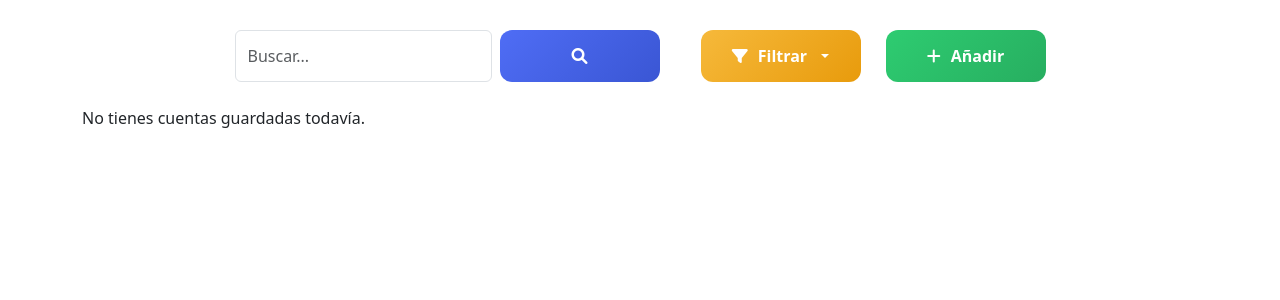
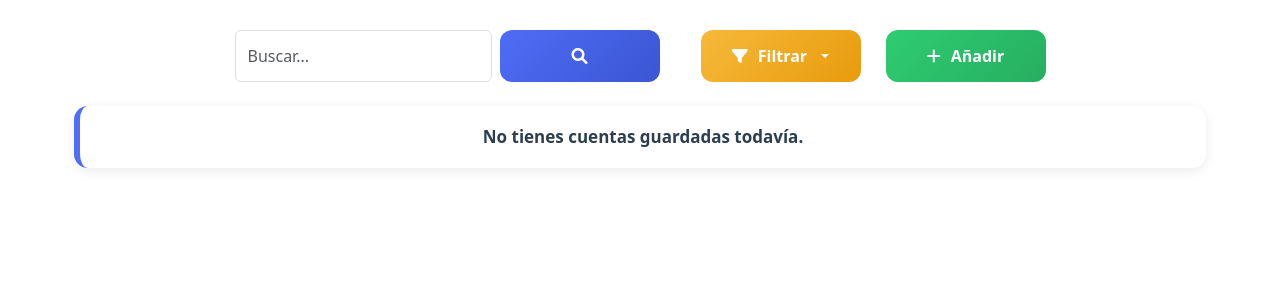
Before and after one commit to carizgil/PasswordManager, a Django app: page /login/principal/ in a window 1280 px wide. Shown: the part 47-347 px from the top of the page. Run offline with Django 5.2, Linux system fonts and the light colour scheme; the visitor is signed in with stand-in values (Sample User, id 1); data that the repository does not hold is empty.

Commit message:
Haciendo cambios arreglando cosas

```diff
--- a/theapp/static/css/estilo_principal.css
+++ b/theapp/static/css/estilo_principal.css
@@ -133,6 +133,22 @@ body {
     background: #c0392b;
 }
 
+.notienecuenta {
+    background: white;
+    border-radius: 14px;
+    padding: 18px 25px;
+    text-align: center;
+    font-size: 17px;
+    font-weight: 600;
+    color: #2c3e50;
+    box-shadow: 0 3px 12px rgba(0, 0, 0, 0.08);
+    margin: 40px auto;
+    width: fit-content;
+    max-width: 90%;
+    border-left: 6px solid #4f6df5;
+}
+
+
 
 /* Paginación */
 
--- a/theapp/templates/principal.html
+++ b/theapp/templates/principal.html
@@ -35,7 +35,7 @@
                     <li><a class="dropdown-item" href="{% url 'detallesperfil' %}"><i class="fas fa-user-edit"></i> Editar perfil</a></li>
                     <li><hr></li>
                     <li>
-                        <a class="dropdown-item text-danger" href="{% url 'eliminarcuenta' %}"
+                        <a class="dropdown-item text-danger" href="{% url 'eliminarusuario' %}"
                            onclick="return confirm('¿Estás seguro que quieres eliminar tu cuenta?')">
                             <i class="fas fa-user-minus"></i> Darse de baja
                         </a>
@@ -106,7 +106,7 @@
             </div>
             {% endfor %}
             {% else %}
-            <p>No tienes cuentas guardadas todavía.</p>
+            <p class = "notienecuenta">No tienes cuentas guardadas todavía.</p>
             {% endif %}
         </div>
 
--- a/theapp/urls.py
+++ b/theapp/urls.py
@@ -11,27 +11,7 @@ urlpatterns = [
     path('nuevacuenta/', views.nuevacuenta_view, name='nuevacuenta'),
     path('eliminarcuenta/<int:cuenta_id>/', views.eliminarcuenta_view, name='eliminarcuenta'),
     path('detallescuenta/<int:cuenta_id>/', views.detallescuenta_view, name='detallescuenta'),
-    path('eliminarcuenta', views.eliminarcuenta_view, name='eliminarcuenta'),
+    path('eliminarusuario', views.eliminarusuario_view, name='eliminarusuario'),
     path('detallesperfil', views.detallesperfil_view, name='detallesperfil'),
     path('verificartoken/', views.verificar_token_view, name='verificartoken'),
 ]
-
-# Flujo de recuperación de contraseña usando vistas genéricas de Django
-urlpatterns += [
-    path('password_reset/',
-         auth_views.PasswordResetView.as_view(template_name='recuperar/password_reset_form.html'),
-         name='password_reset'),
-
-    path('password_reset/done/',
-         auth_views.PasswordResetDoneView.as_view(template_name='recuperar/password_reset_done.html'),
-            name='password_reset_done'),
-
-    path('reset/<uidb64>/<token>/',
-         auth_views.PasswordResetConfirmView.as_view(template_name='recuperar/password_reset_confirm.html',
-            success_url=reverse_lazy('password_reset_complete') ),
-            name='password_reset_confirm'),
-
-    path('reset/done/',
-         auth_views.PasswordResetCompleteView.as_view(template_name='recuperar/password_reset_complete.html'),
-            name='password_reset_complete'),
-]
--- a/theapp/views.py
+++ b/theapp/views.py
@@ -5,7 +5,6 @@ from .forms import LoginForm, NuevoUsuarioForm, NuevaCuentaForm, DetallesCuentaF
 from django.contrib.auth import authenticate, login, logout
 from django.contrib.auth.models import User
 from .models import Cuenta
-from django.contrib.auth.decorators import login_required
 from django.core.paginator import Paginator
 from django.contrib.auth import update_session_auth_hash
 from django.core.mail import send_mail
@@ -130,7 +129,6 @@ def registro_view(request):
         return render(request, 'registro.html', {'form': form})
 
 # Vista principal que muestra las cuentas del usuario
-@login_required
 def principal_view(request):
     orden = request.GET.get('orden', 'antiguos')
     busqueda = request.GET.get('busqueda', '')
@@ -142,8 +140,6 @@ def principal_view(request):
             nombre_cuenta__icontains=busqueda
         ) | cuentas.filter(
             username__icontains=busqueda
-        ) | cuentas.filter(
-            url__icontains=busqueda
         )
 
     if orden == 'az':
@@ -167,7 +163,6 @@ def principal_view(request):
 
 
 # Vista para agregar una nueva cuenta
-@login_required
 def nuevacuenta_view(request):
     if request.method == 'POST':
         form = NuevaCuentaForm(request.POST, request.FILES)
@@ -188,13 +183,11 @@ def nuevacuenta_view(request):
     return render(request, 'nuevacuenta.html', {'form': form})
 
 # Vista para eliminar una cuenta
-@login_required
 def eliminarcuenta_view(request, cuenta_id):
     cuenta = Cuenta.objects.get(id=cuenta_id, usuario=request.user)
     cuenta.delete()
     return redirect('principal')
 
-@login_required
 def detallescuenta_view(request, cuenta_id):
     cuenta = Cuenta.objects.get(id=cuenta_id, usuario=request.user)
 
@@ -205,6 +198,7 @@ def detallescuenta_view(request, cuenta_id):
             cuenta.username = form.cleaned_data['username']
             cuenta.url = form.cleaned_data['url']
             cuenta.notas = form.cleaned_data['notas']
+            cuenta.password = form.cleaned_data['password']
 
             icon_data = form.cleaned_data.get('icon')
 
@@ -235,13 +229,12 @@ def detallescuenta_view(request, cuenta_id):
     return render(request, 'detallescuenta.html', {'form': form, 'cuenta': cuenta})
 
 # Vista para eliminar la cuenta del usuario
-def eliminarcuenta_view(request):
+def eliminarusuario_view(request):
     user = request.user
     user.delete()
     logout(request)
     return redirect('login')
 
-@login_required
 def detallesperfil_view(request):
     user = request.user
 
--- a/theproject/urls.py
+++ b/theproject/urls.py
@@ -19,6 +19,8 @@ from django.shortcuts import redirect
 from django.urls import include, path
 from django.conf import settings
 from django.conf.urls.static import static
+from django.urls import path, reverse_lazy
+from django.contrib.auth import views as auth_views
 
 
 urlpatterns = [
@@ -27,6 +29,26 @@ urlpatterns = [
     path('login/', include('theapp.urls')),
 ]
 
+# Flujo de recuperación de contraseña usando vistas genéricas de Django
+urlpatterns += [
+    path('password_reset/',
+         auth_views.PasswordResetView.as_view(template_name='recuperar/password_reset_form.html'),
+         name='password_reset'),
+
+    path('password_reset/done/',
+         auth_views.PasswordResetDoneView.as_view(template_name='recuperar/password_reset_done.html'),
+            name='password_reset_done'),
+
+    path('reset/<uidb64>/<token>/',
+         auth_views.PasswordResetConfirmView.as_view(template_name='recuperar/password_reset_confirm.html',
+            success_url=reverse_lazy('password_reset_complete') ),
+            name='password_reset_confirm'),
+
+    path('reset/done/',
+         auth_views.PasswordResetCompleteView.as_view(template_name='recuperar/password_reset_complete.html'),
+            name='password_reset_complete'),
+]
+
 # Sirve para archivos multimedia en modo desarrollo
 if settings.DEBUG:
     urlpatterns += static(settings.MEDIA_URL, document_root=settings.MEDIA_ROOT)
```
Also changed, not shown: theproject/settings.py (+9 -7 lines).
